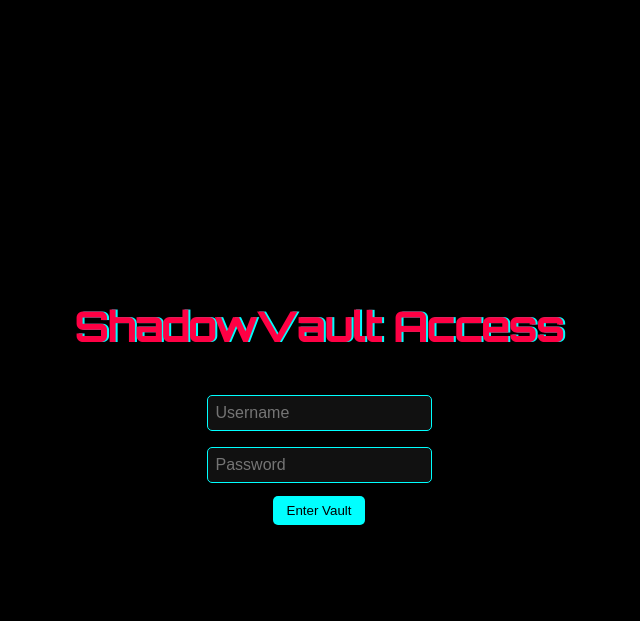
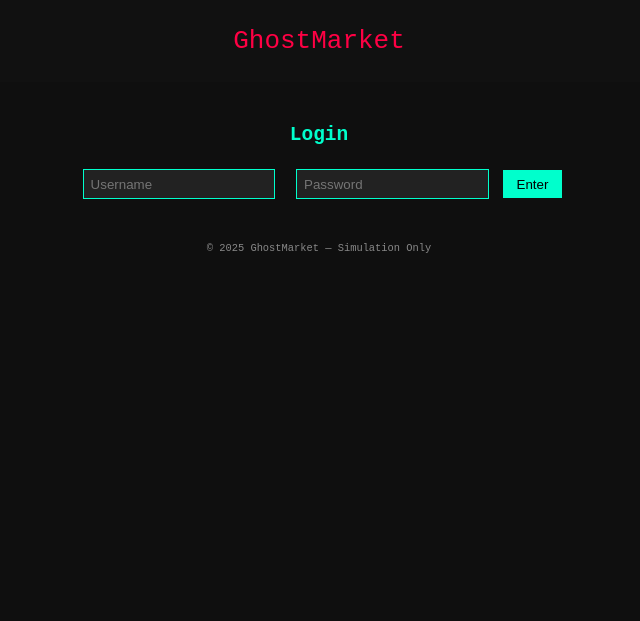
Before and after one commit to tsevv/test, a plain HTML site: page index.html in a window 1280 px wide. Shown: the whole page, without its empty margins (321-961 px from the left). Drawn offline with Linux system fonts and the light colour scheme.

Commit message:
Update index.html

```diff
--- a/index.html
+++ b/index.html
@@ -3,269 +3,127 @@
 <head>
   <meta charset="UTF-8" />
   <meta name="viewport" content="width=device-width, initial-scale=1.0" />
-  <title>ShadowVault</title>
-  <link href="https://fonts.googleapis.com/css2?family=Orbitron:wght@500&family=Roboto+Mono&display=swap" rel="stylesheet">
+  <title>GhostMarket</title>
   <style>
-    :root {
-      --bg: #0f0f0f;
-      --accent: #00ffff;
-      --danger: #ff0044;
-      --glass: rgba(255, 255, 255, 0.05);
-    }
-
     body {
       margin: 0;
-      font-family: 'Orbitron', sans-serif;
-      background: linear-gradient(135deg, var(--bg), #1a1a1a);
-      color: var(--accent);
-      overflow-x: hidden;
+      font-family: monospace;
+      background-color: #0f0f0f;
+      color: #00ffcc;
     }
-
-    .login-screen {
-      position: fixed;
-      top: 0; left: 0;
-      width: 100%; height: 100%;
-      background: #000;
-      display: flex;
-      flex-direction: column;
-      justify-content: center;
-      align-items: center;
-      z-index: 9999;
+    header {
+      background-color: #111;
+      padding: 1em;
+      text-align: center;
+      font-size: 2em;
+      color: #ff0044;
     }
-
-    .login-screen h1 {
-      font-size: 2.5em;
-      color: var(--danger);
-      animation: glitch 1s infinite;
+    .login {
+      padding: 2em;
+      text-align: center;
     }
-
-    .login-screen input {
-      margin-top: 1em;
+    .login input {
+      margin: 0.5em;
       padding: 0.5em;
-      font-size: 1em;
-      background: #111;
-      border: 1px solid var(--accent);
-      color: var(--accent);
-      border-radius: 5px;
+      background: #222;
+      border: 1px solid #00ffcc;
+      color: #00ffcc;
     }
-
-    .login-screen button {
-      margin-top: 1em;
+    .login button {
       padding: 0.5em 1em;
-      background: var(--accent);
+      background: #00ffcc;
+      border: none;
       color: #000;
-      border: none;
-      border-radius: 5px;
       cursor: pointer;
     }
-
-    @keyframes glitch {
-      0% { text-shadow: 2px 0 var(--accent); }
-      50% { text-shadow: -2px 0 var(--danger); }
-      100% { text-shadow: 2px 0 var(--accent); }
+    .dashboard {
+      display: none;
+      padding: 2em;
     }
-
-    header {
-      background-color: #111;
-      padding: 1em 2em;
-      display: flex;
-      justify-content: space-between;
-      align-items: center;
-      box-shadow: 0 0 10px var(--accent);
+    .search {
+      margin-bottom: 1em;
     }
-
-    header h1 {
-      margin: 0;
-      font-size: 2em;
-      color: var(--danger);
+    .card {
+      background: #111;
+      border: 1px solid #00ffcc;
+      padding: 1em;
+      margin-bottom: 1em;
     }
-
-    nav a {
-      color: var(--accent);
-      text-decoration: none;
-      margin-left: 1em;
-      transition: 0.3s;
-    }
-
-    nav a:hover {
-      color: var(--danger);
-    }
-
-    .dashboard {
-      display: flex;
-      justify-content: space-between;
-      padding: 2em;
-      background: var(--glass);
-      backdrop-filter: blur(10px);
-      border-bottom: 1px solid var(--accent);
-    }
-
-    .wallet, .status {
-      font-family: 'Roboto Mono', monospace;
-    }
-
-    .wallet h2, .status h2 {
-      margin: 0;
-      font-size: 1.2em;
-    }
-
-    .wallet p, .status p {
-      margin: 0.5em 0;
-    }
-
-    .filters {
-      padding: 1em 2em;
-      background: #111;
-      display: flex;
-      gap: 1em;
-      color: #ccc;
-    }
-
-    .filters select, .filters input {
-      background: #222;
-      border: 1px solid var(--accent);
-      color: var(--accent);
-      padding: 0.5em;
-      border-radius: 5px;
-    }
-
-    .main {
-      padding: 2em;
-      display: grid;
-      grid-template-columns: repeat(auto-fit, minmax(250px, 1fr));
-      gap: 2em;
-    }
-
-    .card {
-      background: var(--glass);
-      border: 1px solid var(--accent);
-      padding: 1em;
-      border-radius: 10px;
-      transition: transform 0.3s ease, box-shadow 0.3s ease;
-      backdrop-filter: blur(5px);
-    }
-
-    .card:hover {
-      transform: scale(1.05);
-      box-shadow: 0 0 20px var(--accent);
-    }
-
     footer {
-      background-color: #111;
       text-align: center;
       padding: 1em;
+      font-size: 0.8em;
       color: #888;
-      font-size: 0.9em;
-    }
-
-    .terminal {
-      display: none;
-      position: fixed;
-      bottom: 0;
-      left: 0;
-      width: 100%;
-      background: #000;
-      color: #0f0;
-      font-family: 'Roboto Mono', monospace;
-      padding: 1em;
-      height: 200px;
-      overflow-y: auto;
-      z-index: 999;
     }
   </style>
 </head>
 <body>
-  <div class="login-screen" id="login">
-    <h1>ShadowVault Access</h1>
-    <input type="text" placeholder="Username" />
-    <input type="password" placeholder="Password" />
-    <button onclick="enterSite()">Enter Vault</button>
+  <header>GhostMarket</header>
+
+  <div class="login" id="login">
+    <h2>Login</h2>
+    <input type="text" id="username" placeholder="Username" />
+    <input type="password" id="password" placeholder="Password" />
+    <button onclick="login()">Enter</button>
   </div>
 
-  <header>
-    <h1>ShadowVault</h1>
-    <nav>
-      <a href="#">Home</a>
-      <a href="#">Inventory</a>
-      <a href="#">Orders</a>
-      <a href="#">Support</a>
-      <a href="#">Settings</a>
-    </nav>
-  </header>
+  <div class="dashboard" id="dashboard">
+    <div class="search">
+      <label>Search BIN:
+        <input type="text" id="searchBin" placeholder="e.g. 1234" />
+        <button onclick="search()">Search</button>
+      </label>
+    </div>
 
-  <div class="dashboard">
-    <div class="wallet">
-      <h2>Crypto Wallet</h2>
-      <p>Balance: Ξ 3.142 ETH</p>
-      <p>Last Transaction: +Ξ 0.5</p>
+    <div id="inventory">
+      <div class="card">
+        <h3>Card #001</h3>
+        <p>BIN: 12345678</p>
+        <p>Country: Fictionland</p>
+      </div>
+      <div class="card">
+        <h3>Card #002</h3>
+        <p>BIN: 12345678</p>
+        <p>Country: Imagistan</p>
+      </div>
     </div>
-    <div class="status">
-      <h2>Server Status</h2>
-      <p>Encrypted ✅</p>
-      <p>Latency: 42ms</p>
-    </div>
-  </div>
 
-  <div class="filters">
-    <label>Country:
-      <select>
-        <option>All</option>
-        <option>Fictionland</option>
-        <option>Imagistan</option>
-      </select>
-    </label>
-    <label>BIN:
-      <input type="text" placeholder="Enter BIN">
-    </label>
-    <label>Freshness:
-      <select>
-        <option>All</option>
-        <option>🔥 Hot</option>
-        <option>🧊 Cold</option>
-      </select>
-    </label>
-  </div>
-
-  <section class="main">
-    <div class="card">
-      <h2>Card #001</h2>
-      <p>Country: Fictionland</p>
-      <p>BIN: 123456</p>
-      <p>Freshness: 🔥</p>
-    </div>
-    <div class="card">
-      <h2>Card #002</h2>
-      <p>Country: Imagistan</p>
-      <p>BIN: 654321</p>
-      <p>Freshness: 🧊</p>
-    </div>
-    <div class="card">
-      <h2>Card #003</h2>
-      <p>Country: Cryptonia</p>
-      <p>BIN: 777888</p>
-      <p>Freshness: 🧨</p>
-    </div>
-  </section>
-
-  <div class="terminal" id="terminal">
-    <p>ShadowVault Terminal Activated...</p>
-    <p>Type /help for commands</p>
+    <!-- Hidden admin panel link -->
+    <p style="color:#ff0044; font-size:0.8em;">
+      <a href="admin.html" style="color:#ff0044;">[ADMIN PANEL]</a>
+    </p>
   </div>
 
   <footer>
-    &copy; 2025 ShadowVault — All rights encrypted 🔒
+    &copy; 2025 GhostMarket — Simulation Only
   </footer>
 
   <script>
-    function enterSite() {
-      document.getElementById('login').style.display = 'none';
+    // Insecure local storage
+    localStorage.setItem("user", "guest");
+
+    function login() {
+      const user = document.getElementById("username").value;
+      const pass = document.getElementById("password").value;
+      if (user && pass) {
+        document.getElementById("login").style.display = "none";
+        document.getElementById("dashboard").style.display = "block";
+      } else {
+        alert("Invalid login");
+      }
     }
 
-    document.addEventListener('keydown', (e) => {
-      if (e.key === '/' && document.getElementById('terminal').style.display === 'none') {
-        document.getElementById('terminal').style.display = 'block';
-      }
-    });
+    function search() {
+      const bin = document.getElementById("searchBin").value;
+      // Vulnerable to XSS if not sanitized
+      document.getElementById("inventory").innerHTML = `
+        <div class="card">
+          <h3>Search Result</h3>
+          <p>BIN: ${bin}</p>
+          <p>Country: Unknown</p>
+        </div>
+      `;
+    }
   </script>
 </body>
 </html>
```
